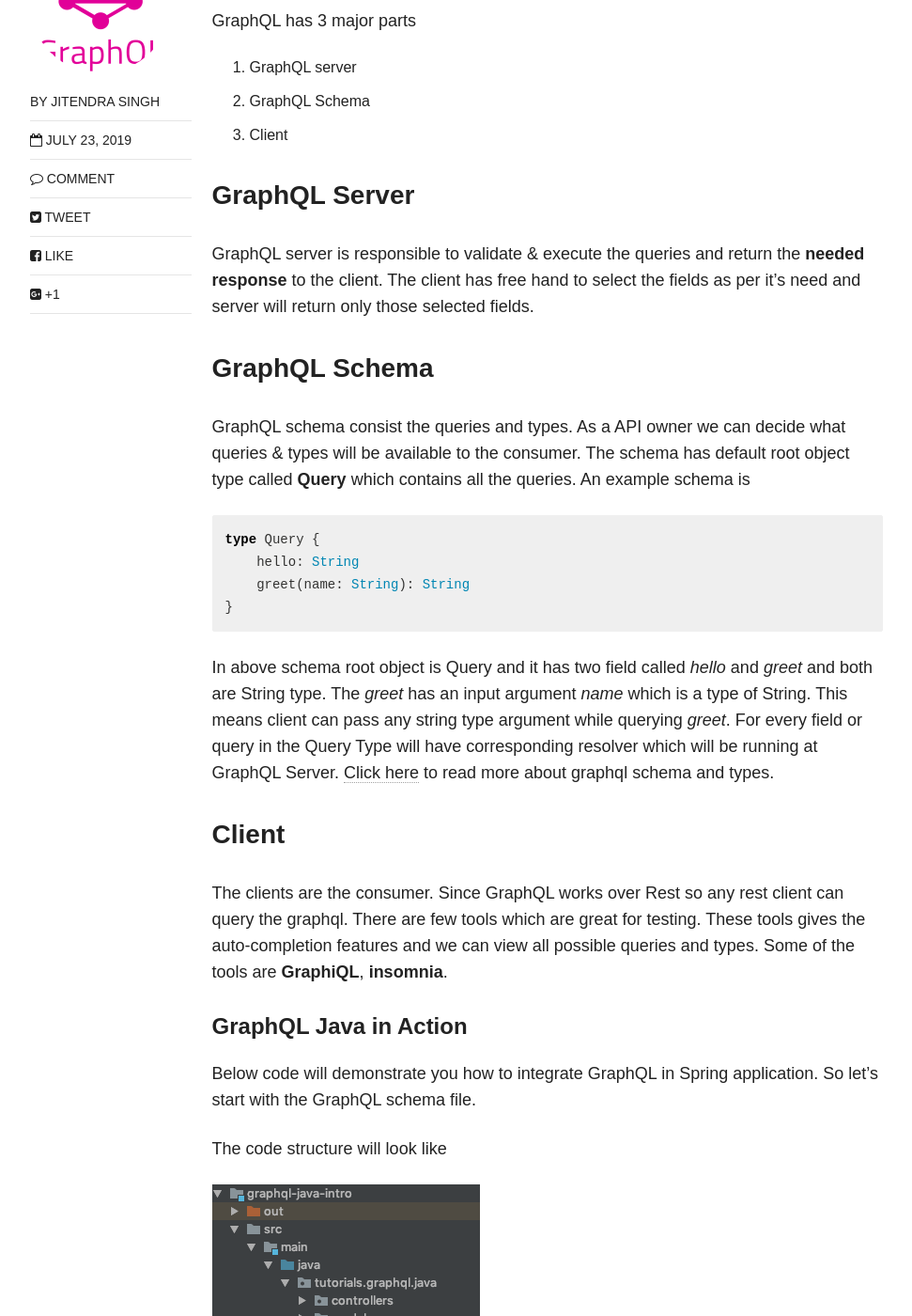
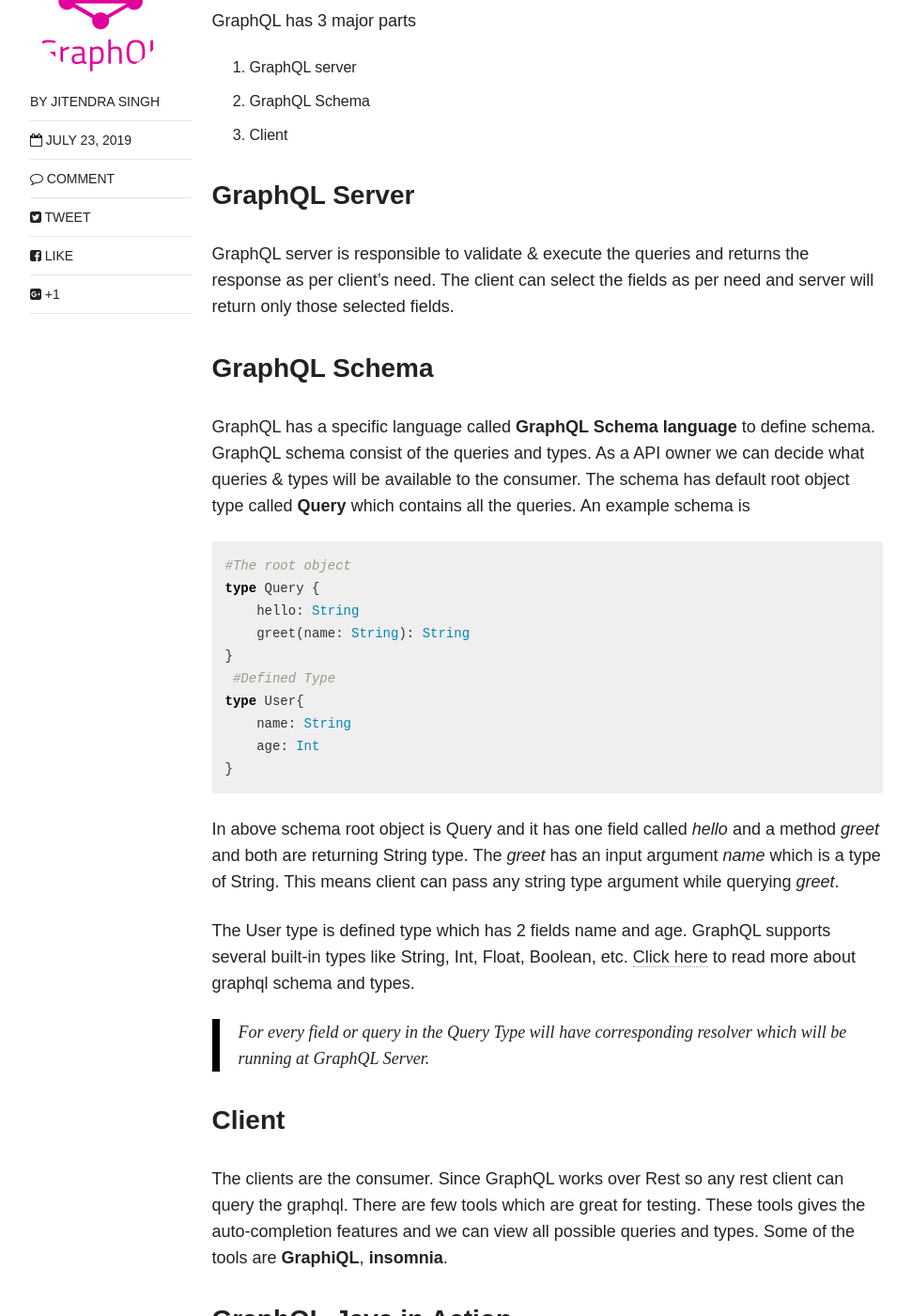
Before and after one commit to jeetmp3/jblog.github.io, a Jekyll site: the page built from _posts/blogs/2019-07-24-getting-started-with-graphql.md, in a window 1280 px wide and 1400 px high, scrolled down 358 px. Shown: the whole window at 94% size, without its empty margins (154-1125 px from the left). Built offline with Jekyll 4.4.1, drawn with Linux system fonts in a browser that asks for light colours; nearby versions of some CDN libraries; comment, search, counter and statistics services are not loaded; some of the changed text lies outside the part shown.

Commit message:
GraphQL demo added

````diff
--- a/_posts/blogs/2019-07-24-getting-started-with-graphql.md
+++ b/_posts/blogs/2019-07-24-getting-started-with-graphql.md
@@ -22,33 +22,43 @@ GraphQL has 3 major parts
 3. Client
 
 ### GraphQL Server
-GraphQL server is responsible to validate & execute the queries and return the __needed response__ to the client. The client has free hand to select the fields as per it's need and server will return only those selected fields.
+GraphQL server is responsible to validate & execute the queries and returns the response as per client's need. The client can select the fields as per need and server will return only those selected fields.
 
 ### GraphQL Schema
-GraphQL schema consist the queries and types. As a API owner we can decide what queries & types will be available to the consumer. The schema has default root object type called __Query__ which contains all the queries.
+GraphQL has a specific language called __GraphQL Schema language__ to define schema. GraphQL schema consist of the queries and types. As a API owner we can decide what queries & types will be available to the consumer.
+The schema has default root object type called __Query__ which contains all the queries.
 An example schema is
 
 ```graphql
+#The root object
 type Query {
     hello: String
     greet(name: String): String
 }
+ #Defined Type
+type User{
+    name: String
+    age: Int
+}
 ```
-In above schema root object is Query and it has two field called *hello* and *greet* and both are String type. The *greet* has an input argument *name* which is a type of String. This means client can pass any string type argument while querying *greet*.
-For every field or query in the Query Type will have corresponding resolver which will be running at GraphQL Server. [Click here](https://graphql.org/learn/schema/) to read more about graphql schema and types.
+In above schema root object is Query and it has one field called *hello* and a method *greet* and both are returning String type. The *greet* has an input argument *name* which is a type of String. This means client can pass any string type argument while querying *greet*.
+
+The User type is defined type which has 2 fields name and age. GraphQL supports several built-in types like String, Int, Float, Boolean, etc. [Click here](https://graphql.org/learn/schema/) to read more about graphql schema and types.
+
+> For every field or query in the Query Type will have corresponding resolver which will be running at GraphQL Server.
 
 ### Client
 The clients are the consumer. Since GraphQL works over Rest so any rest client can query the graphql. There are few tools which are great for testing. These tools gives the auto-completion features and we can view all possible queries and types.
 Some of the tools are __GraphiQL__, __insomnia__.
 
-#### GraphQL Java in Action
+### GraphQL-Java in Action
 Below code will demonstrate you how to integrate GraphQL in Spring application. So let's start with the GraphQL schema file.
 
 The code structure will look like
 
 ![GraphQL code structure](/images/graphql/graphql-code-structure.png)
 
-##### users.graphql
+##### Define schema file users.graphql
 
 ```graphql
 type Query {
````
Also changed, not shown: other parts of _posts/blogs/2019-07-24-getting-started-with-graphql.md (+2 -2 lines).
